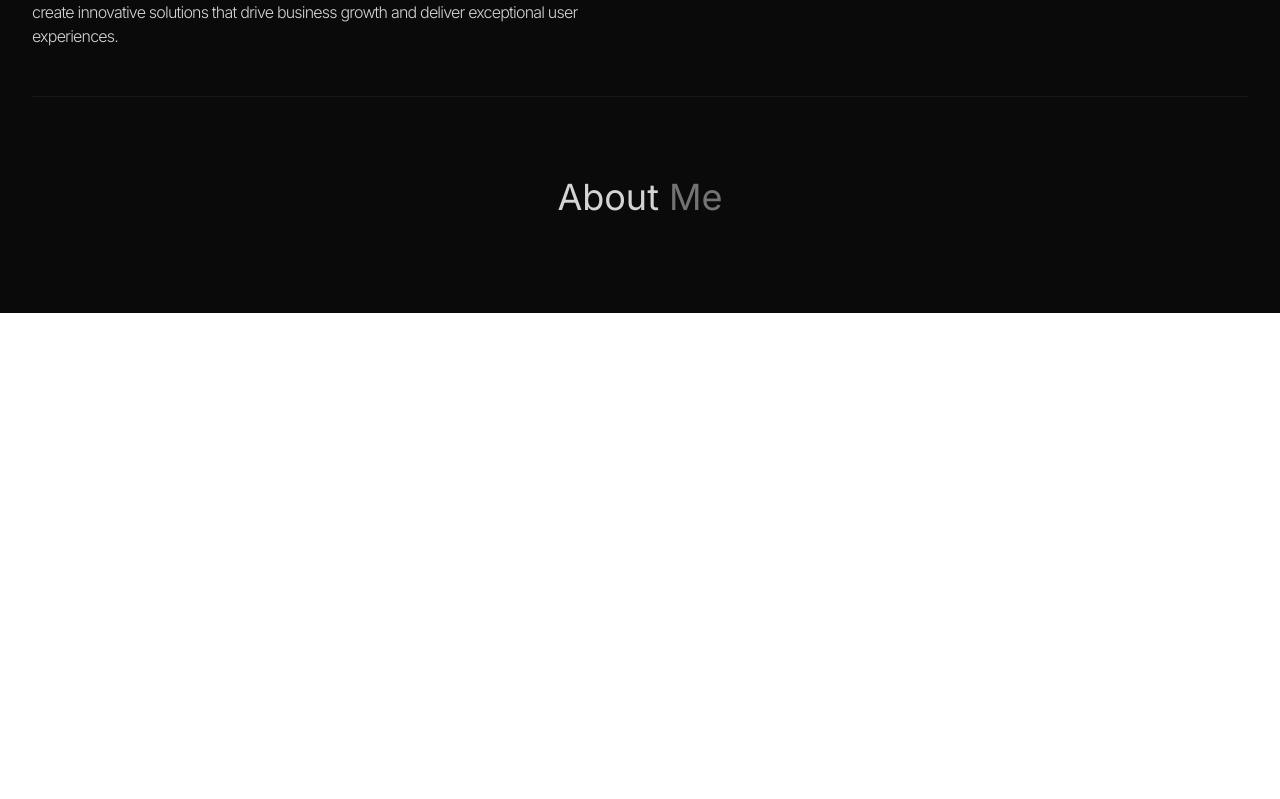
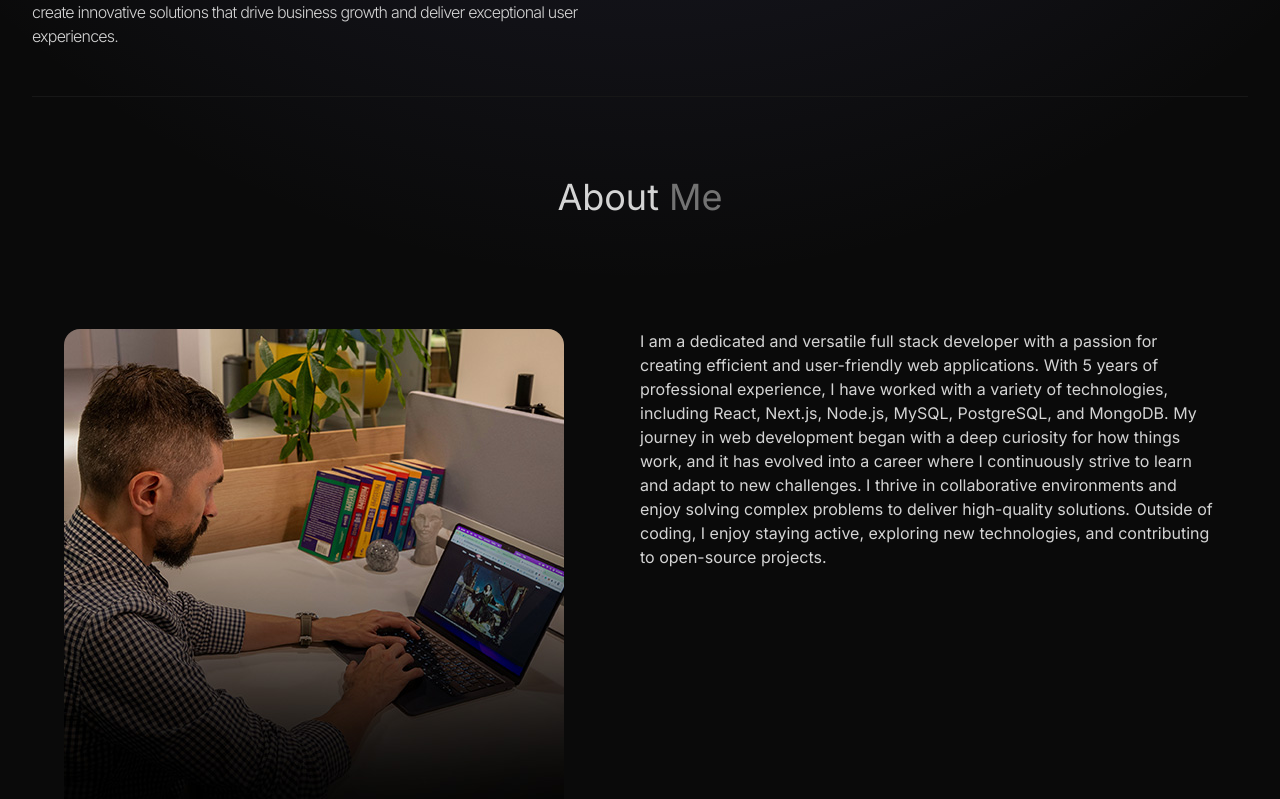
Before and after one commit to Lengalei/My-portfolio2, a React (Vite) app: page / in a window 1280 px wide. Shown: the part 608-1407 px from the top of the page. Before the commit the page ends 921 px from the top, so only its background shows below. Built offline with nearby package versions, Linux system fonts and the light colour scheme.

Commit message:
about us paragraph

```diff
--- a/src/components/About.jsx
+++ b/src/components/About.jsx
@@ -1,10 +1,24 @@
 import React from 'react'
+import aboutImg from "../assets/about.jpg"
+import { ABOUT_TEXT } from '../constants'
 
 const About = () => {
   return (
     <div className='bord-b border-neutral-900 pb-4'>
         <h1 className='my-20 text-center text-4xl'>About <span className='text-neutral-500'>Me</span></h1>
-        <div className="flex flex-wrap"></div>
+        <div className="flex flex-wrap">
+            <div className="w-full lg:w-1/2 lg:p-8">
+            <div className="felx items-center justify-center ">
+                <img className='rounded-2xl' src={aboutImg} alt="about" />
+                </div>
+
+                </div>
+                <div className="w-full lg:w-1/2">
+                <div className="flex justify-center lg:justify-start">
+                    <p className='my-2 max-w-xl py-6'>{ABOUT_TEXT}</p>
+                </div>
+                </div>
+        </div>
 
     </div>
   )
```
